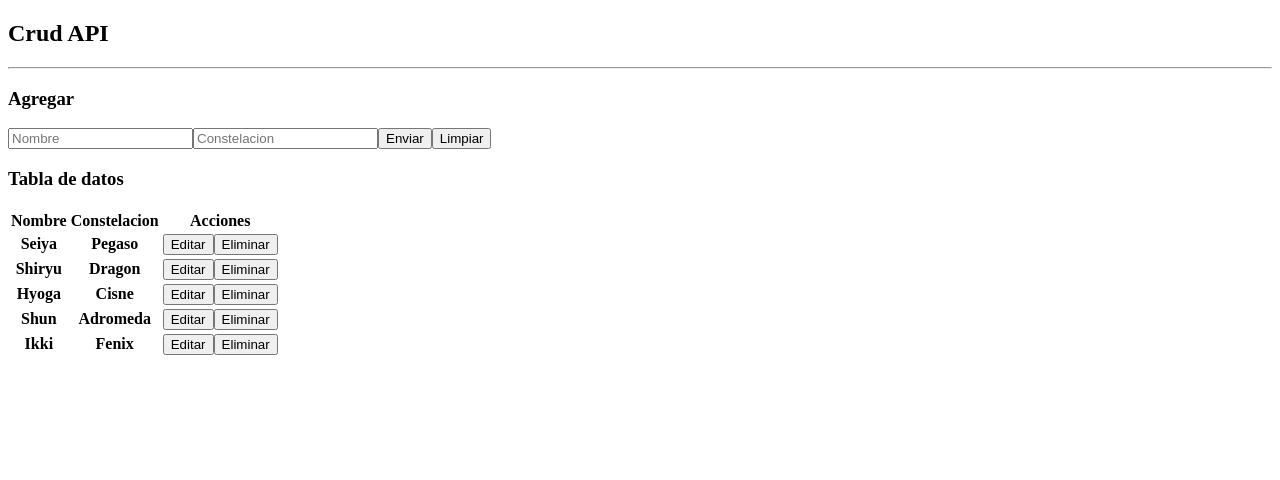
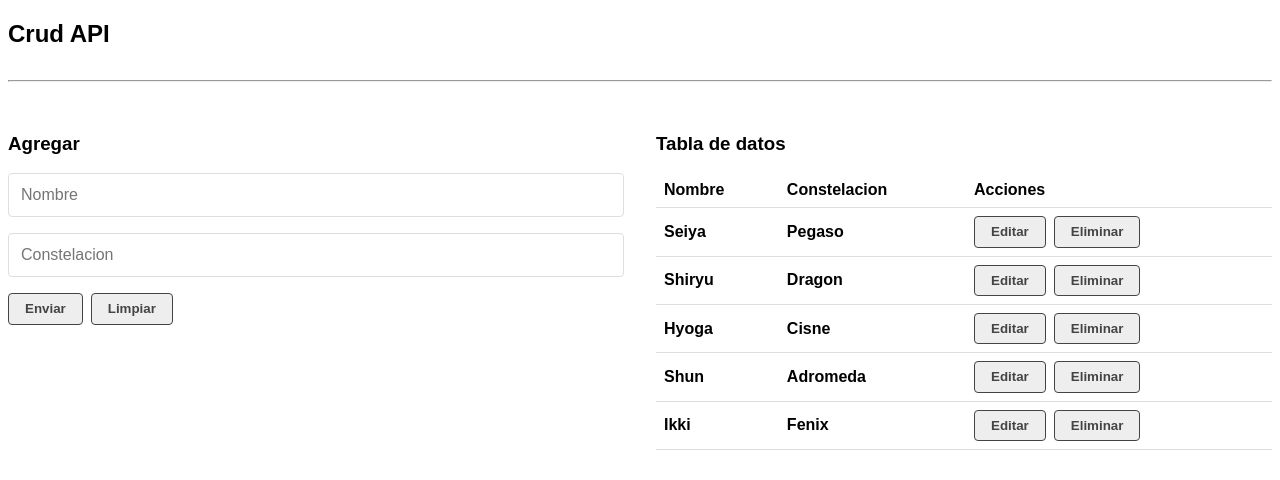
Before and after one commit to EdwardMelendezM/Api-rest-con-react, a React (Vite) app: page / in a window 1280 px wide. Shown: the top 480 px of the page. Built offline with nearby package versions, Linux system fonts and the light colour scheme; data requests are answered from the project's data file.

Commit message:
Agregando delete

```diff
--- a/src/components/CrudApi.jsx
+++ b/src/components/CrudApi.jsx
@@ -25,25 +25,33 @@ const CrudApi = () => {
         let newData = db.map((el) => (el.id === data.id ? data : el));
         setDb(newData)
     }
-    const deleteData = (data) => {
-        //let newData = db.map
-        console.log("Raa")
+    const deleteData = (id) => {
+        let isDelete = window.confirm(`¿Estas seguro de eliminar el registro con id = ${id}?`)
+        if(isDelete){
+            let newData = db.filter((el)=>el.id !== data.id);
+            setDb(newData)
+        }else{
+            return;
+        }
     }
 
     return (
         <div>
             <h2>Crud API</h2>
             <hr />
-            <CrudForm
+            <article className='grid-1-2'>
+                <CrudForm
                 createData={createData}
                 updateData={updateData}
                 dataToEdit={dataToEdit}
                 setDataToEdit={setDataToEdit}/>
 
-            <CrudTable
-                data={db}
-                setDataToEdit={setDataToEdit}
-                deleteData={deleteData} />
+                <CrudTable
+                    data={db}
+                    setDataToEdit={setDataToEdit}
+                    deleteData={deleteData} />
+            </article>
+
         </div>
         )
 }
--- a/src/components/CrudForm.jsx
+++ b/src/components/CrudForm.jsx
@@ -41,7 +41,7 @@ const CrudForm = ({createData,updateData,dataToEdit,setDataToEdit}) => {
     }
     return (
         <div>
-            <h3>Agregar</h3>
+            <h3>{dataToEdit ? "Editar" : "Agregar"}</h3>
             <form onSubmit={handleSubmit}>
                 <input type="text" name='name' placeholder='Nombre' onChange={handleChange} value={form.name}/>
                 <input type="text" name='constellation' placeholder='Constelacion' onChange={handleChange} value={form.constellation}/>
--- a/src/index.css
+++ b/src/index.css
@@ -0,0 +1,68 @@
+html{
+    box-sizing: border-box;
+    font-style: 16px;
+    font-family: sans-serif;
+}
+
+*,*:after,*::before{
+    box-sizing: inherit;
+}
+
+input[type="text"]{
+    border: thin solid #dedede;
+    border-radius: 0.25rem;
+    padding: 0.75rem;
+    margin-bottom: 1rem;
+    outline: none;
+    display: block;
+    width: 100%;
+    font-size: 1rem;
+    line-height: 1;
+    background-color: transparent;
+}
+
+button,input[type="submit"],input[type="reset"]{
+    border: thin solid #444;
+    border-radius: 0.25rem;
+    padding: 0.5rem 1rem;
+    margin: 0 0.5rem  0 0;
+    display: inline-block;
+    background-color: #eee;
+    color: #444;
+    font-weight: bold;
+    font-style: 1rem;
+    line-height: 1;
+    text-transform: none;
+    text-decoration: none;
+    text-align: center;
+    vertical-align: middle;
+    cursor: pointer;
+}
+form{
+    margin-bottom: 1rem ;
+}
+hr{
+    margin: 2rem auto;
+}
+
+table{
+    border-spacing: 0;
+    border-collapse: collapse;
+    width: 100%;
+}
+
+th,td{
+    text-align: left;
+    padding: 0.5rem;
+    border-bottom: thin solid #dedede;
+}
+
+@media screen and (min-width:1024px){
+    .grid-1-2{
+        display: grid;
+        grid-template-columns: 1fr 1fr;
+        align-items: flex-start;
+        gap: 2rem;
+
+    }
+}
```
